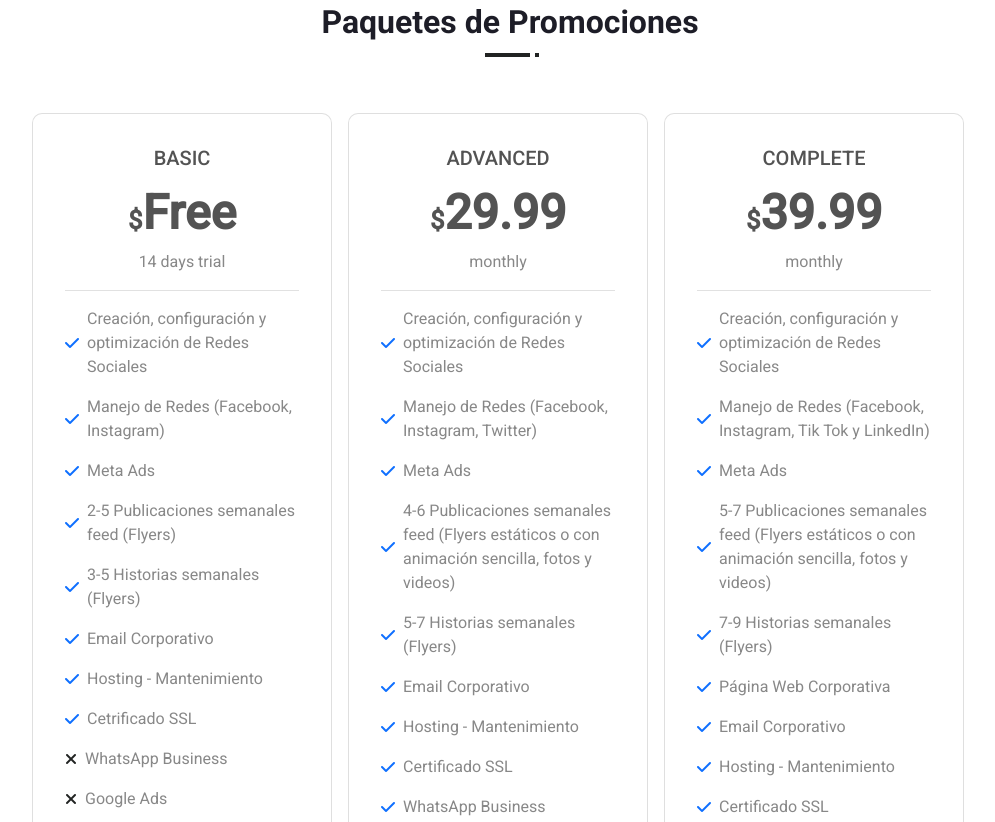
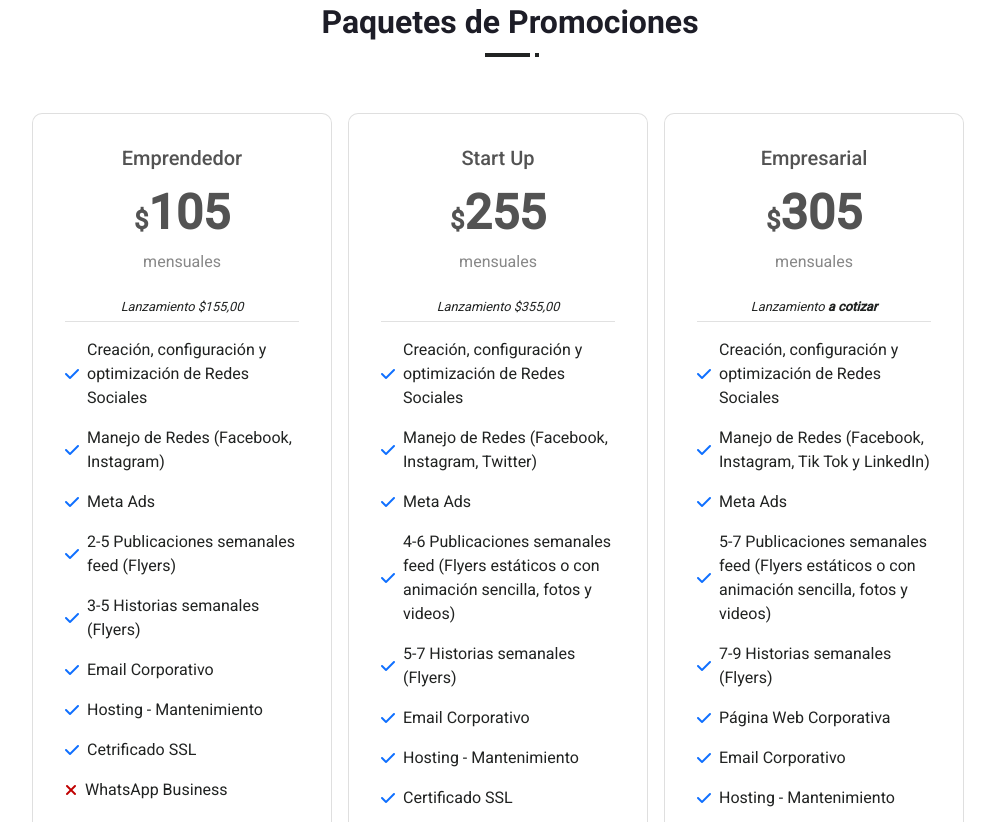
Before and after one commit to emma-devmusic/ding-marketing-and-development, a plain HTML site: page index.html in a window 1280 px wide. Shown: the part 3078-3900 px from the top of the page, without its empty margins (130-1125 px from the left). Drawn offline with nearby package versions, Linux system fonts and the light colour scheme.

Commit message:
updated price card

```diff
--- a/css/dingStyles.css
+++ b/css/dingStyles.css
@@ -186,7 +186,11 @@
     padding: 1rem;
     transition: all .5s ease;
     height: min-content;
+}
 
+.card2 i.frequency {
+    font-size: .8rem;
+    color: var(--dark);
 }
 
 .card2:hover {
@@ -220,6 +224,7 @@
 }
 
 .list-unstyled li {
+    color: var(--dark);
     display: flex;
     align-items: center;
     margin-bottom: 1rem;
@@ -231,7 +236,7 @@
 }
 
 .media .fa-times {
-    color: var(--dark);
+    color:rgb(192, 0, 0);
 }
 
 
--- a/index.html
+++ b/index.html
@@ -373,10 +373,11 @@
                         <div class="card card2 col-lg-4">
                             <div class="card-body h-100">
                                 <div class="d-flex flex-column align-items-center">
-                                    <h5 class="text-center">BASIC</h5>
-                                    <div class="price text-center"><span class="currency">$</span><span class="value">Free</span></div>
-                                    <div class="frequency text-center">14 days trial</div>
-                                    <hr class="divider w-100">
+                                    <h5 class="text-center">Emprendedor</h5>
+                                    <div class="price text-center"><span class="currency">$</span><span class="value">105</span></div>
+                                    <div class="frequency text-center">mensuales</div>
+                                    <i class="frequency text-center mb-0 mt-4">Lanzamiento $155,00</i>
+                                    <hr class="divider w-100 mt-1">
                                 </div>
                                 <div class="d-flex flex-column align-content-space-between">
 
@@ -442,10 +443,11 @@
                         <div class="card card2 col-lg-4">
                             <div class="card-body">
                                 <div class="d-flex flex-column align-items-center">
-                                    <h5 class="text-center">ADVANCED</h5>
-                                    <div class="price text-center"><span class="currency">$</span><span class="value">29.99</span></div>
-                                    <div class="frequency text-center">monthly</div>
-                                    <hr class="divider w-100">
+                                    <h5 class="text-center">Start Up</h5>
+                                    <div class="price text-center"><span class="currency">$</span><span class="value">255</span></div>
+                                    <div class="frequency text-center">mensuales</div>
+                                    <i class="frequency text-center mb-0 mt-4">Lanzamiento $355,00</i>
+                                    <hr class="divider w-100 mt-1">
                                 </div>
                                 <div class="d-flex flex-column align-items-center">
                                     <ul class="list-unstyled">
@@ -513,10 +515,13 @@
                                 <p class="best-value">Best Value</p>
                             </div> -->
                             <div class="card-body">
-                                <h5 class="text-center">COMPLETE</h5>
-                                <div class="price text-center"><span class="currency">$</span><span class="value">39.99</span></div>
-                                <div class="frequency text-center">monthly</div>
-                                <hr class="divider">
+                                <div class="d-flex flex-column align-items-center">
+                                    <h5 class="text-center">Empresarial</h5>
+                                    <div class="price text-center"><span class="currency">$</span><span class="value">305</span></div>
+                                    <div class="frequency text-center">mensuales</div>
+                                    <i class="frequency text-center mb-0 mt-4">Lanzamiento <strong>a cotizar</strong></i>
+                                    <hr class="divider w-100 mt-1">
+                                </div>
                                 <div class="d-flex flex-column justify-content-between">
                                     <ul class="list-unstyled">
                                         <li class="media">
```
